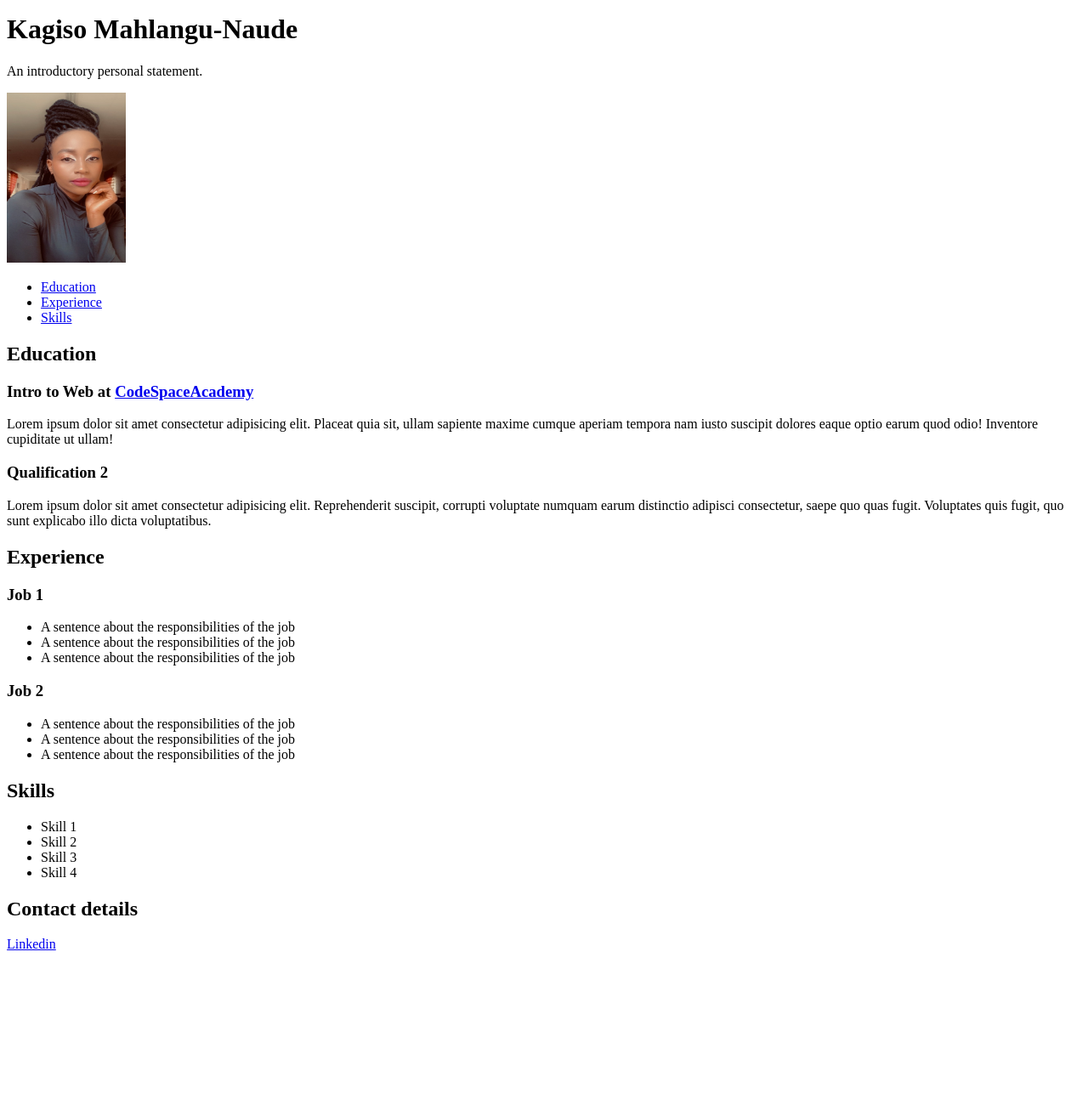
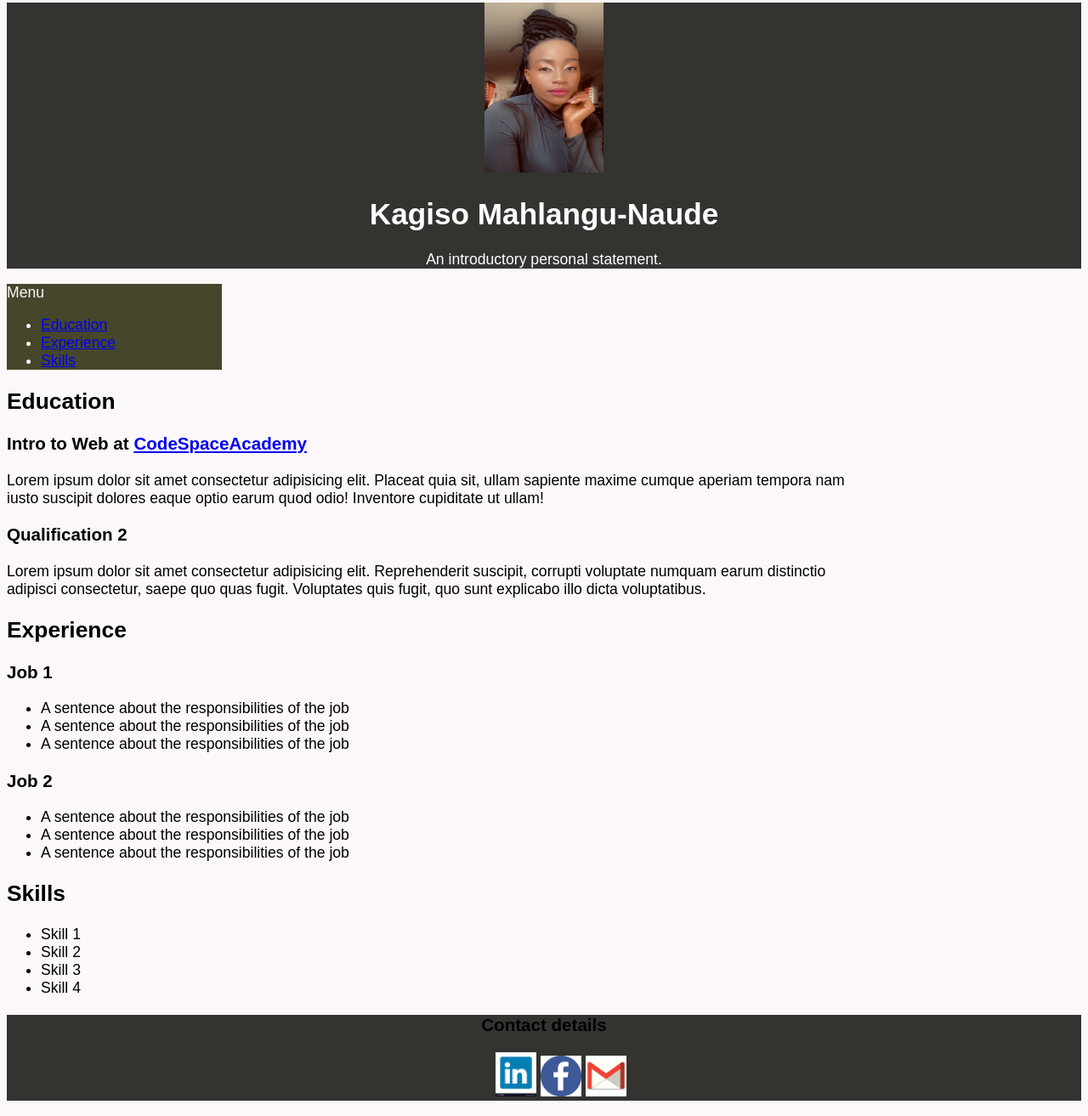
Before and after one commit to KagisoKat/Resume-2, a plain HTML site: page Resume 2.html in a window 1280 px wide. Shown: the part 5-1318 px from the top of the page at 85% size. Before the commit the page ends 1133 px from the top, so only its background shows below. Drawn offline with Linux system fonts and the light colour scheme.

Commit message:
commit these changes

```diff
--- a/Resume 2.html
+++ b/Resume 2.html
@@ -5,22 +5,26 @@
     <meta http-equiv="X-UA-Compatible" content="IE=edge">
     <meta name="viewport" content="width=device-width, initial-scale=1.0">
     <title>Resume 2</title>
-    <link rel="stylesheet" href="stylesheet.css">
+    <link rel="stylesheet" href="styles.css">
 </head>
 <body>
-    <Header>
+    <Header id="heading">
+   <img src="kat.jpg" alt="" width="140" height="200">
 <h1>Kagiso Mahlangu-Naude</h1>
 <p>An introductory personal statement.</p>
 </Header>
+<main class="main">
 <section>
+    <div id="sidebar">Menu
     <aside>
-    <img src="kat.jpg" alt="" width="140" height="200">
  <ul>
 <li><a href="https://codespace-edu.github.io/Intro-to-Web-July21-Resume/resume2.htm#education">Education</a></li>
 <li><a href="https://codespace-edu.github.io/Intro-to-Web-July21-Resume/resume2.htm#experience">Experience</a></li>
 <li><a href="https://codespace-edu.github.io/Intro-to-Web-July21-Resume/resume2.htm#skills">Skills</a></li>
 </ul>
+</div>
 </aside>
+<div id="content">
 <article>
 <h2>Education</h2>
 <h3>Intro to Web at <a href="http://codespace.co.za/">CodeSpaceAcademy</a></h3>
@@ -49,9 +53,15 @@
 </ul>
 </article>
 </section>
+</div>
+</main>
 <footer>
-<h2>Contact details</h2>
-<a href="http://linkedin.com/">Linkedin</a>
+<h3>Contact details</h3>
+<ul>
+<a href="http://linkedin.com" target="_blank"><img class="icons" src="images vs/linkedin icon.png"></a>
+<a href="http://facebook.com" ><img class="icons" src="images vs/facebook icon.png"></a>
+<a href="http://mail.google.com"><img class="icons" src="images vs/gmail icon.png"></a>
+</ul>
 </footer>
 </body>
 </html>
--- /dev/null
+++ b/styles.css
@@ -0,0 +1,87 @@
+body {
+    font-family: sans-serif;
+    font-size: 110%;
+    background-color: #FCF7F8;
+}
+
+body {
+    display: block;
+    margin: 8px;
+}
+
+#heading {
+    font-family: sans-serif;
+    background-color: #343330;
+    color: white;
+}
+
+header {
+    text-align: center;
+}
+
+header {
+    display: block;
+}
+
+main {
+    display: block;
+}
+
+#sidebar {
+    width: 20%;
+    color: #FCF7F8;
+    background-color: #45462A;
+}
+
+div {
+    display: block;
+}
+
+#content {
+    width: 80%;
+}
+
+div {
+    display: block;
+}
+
+footer {
+    background-color: #343330;
+    text-align: center;
+}
+
+footer {
+    display: block;
+}
+
+
+h3 {
+    display: block;
+    font-size: 1.17em;
+    margin-block-start: 1em;
+    margin-block-end: 1em;
+    margin-inline-start: 0px;
+    margin-inline-end: 0px;
+    font-weight: bold;
+}
+
+ul {
+    display: block;
+    list-style-type: disc;
+    margin-block-start: 1em;
+    margin-block-end: 1em;
+    margin-inline-start: 0px;
+    margin-inline-end: 0px;
+    padding-inline-start: 40px;
+}
+
+a:-webkit-any-link {
+    color: -webkit-link;
+    cursor: pointer;
+    text-decoration: underline;
+}
+
+.icons {
+    width: 3rem;
+    height: auto;
+}
```
Also changed, not shown: images vs/facebook icon.png (added), images vs/gmail icon.png (added), images vs/linkedin icon.png (added), 1 other file.
